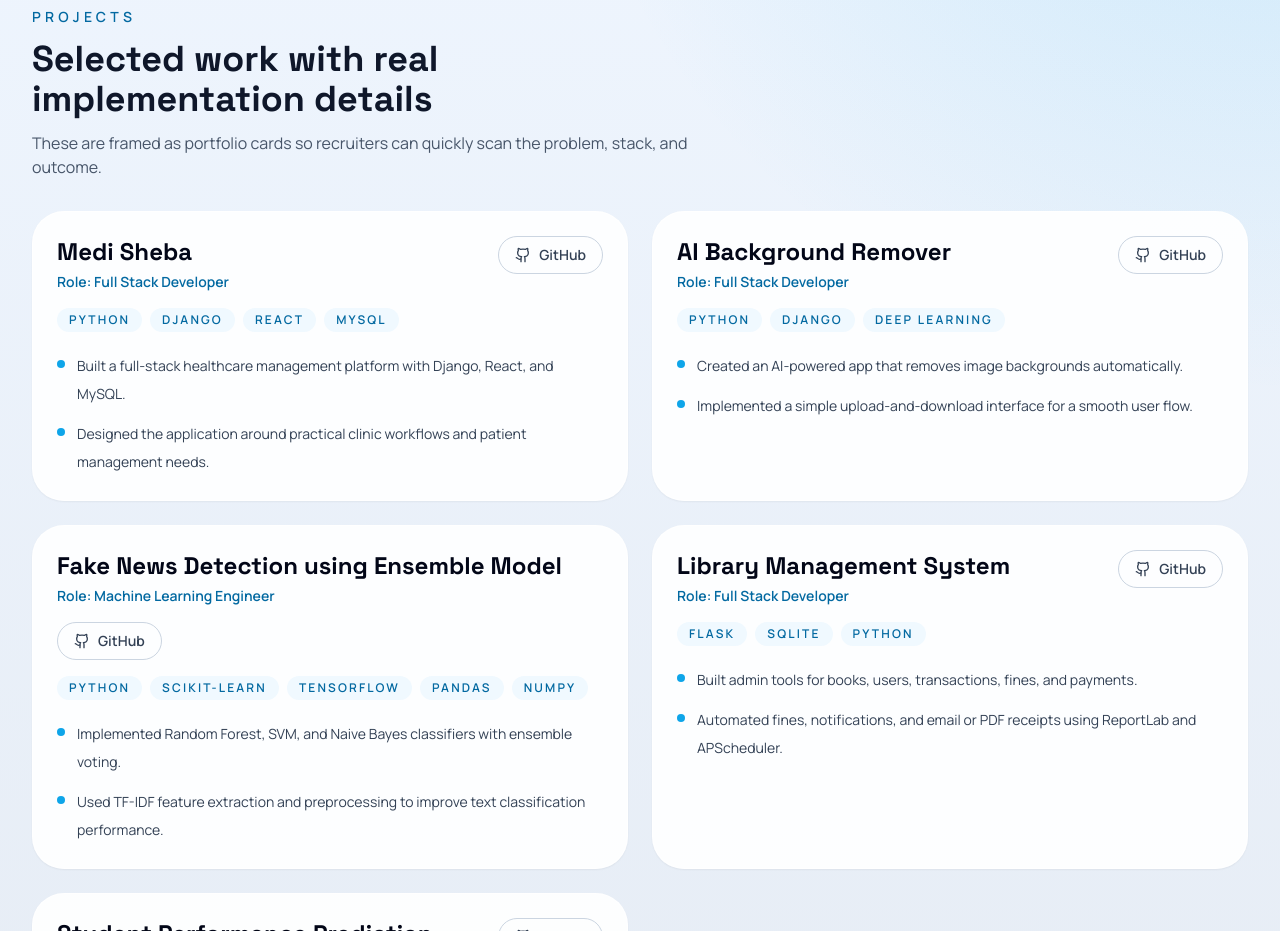
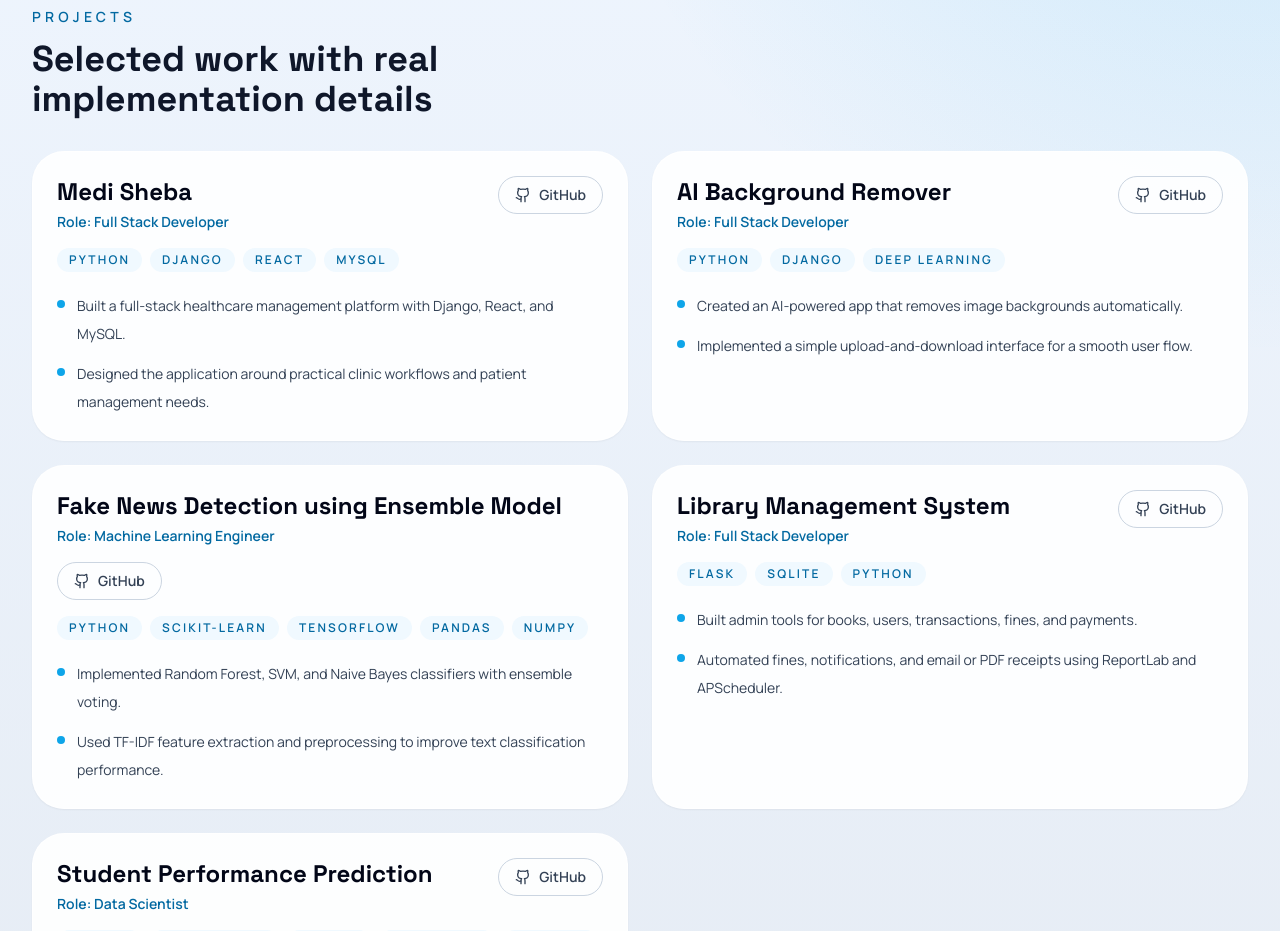
Before and after one commit to Razon-1/portfolio, a React (Vite) app: page / in a window 1280 px wide. Shown: the part 2440-3371 px from the top of the page. Built offline with nearby package versions, Linux system fonts and the light colour scheme.

Commit message:
Remove projects subtitle

```diff
--- a/src/App.tsx
+++ b/src/App.tsx
@@ -364,7 +364,6 @@ function App() {
           <SectionTitle
             eyebrow="Projects"
             title="Selected work with real implementation details"
-            description="These are framed as portfolio cards so recruiters can quickly scan the problem, stack, and outcome."
           />
           <div className="mt-8 grid gap-6 lg:grid-cols-2">
             {projects.map((project) => (
```
Also changed, not shown: 2 other files (tests, documents, lock files or other folders).
